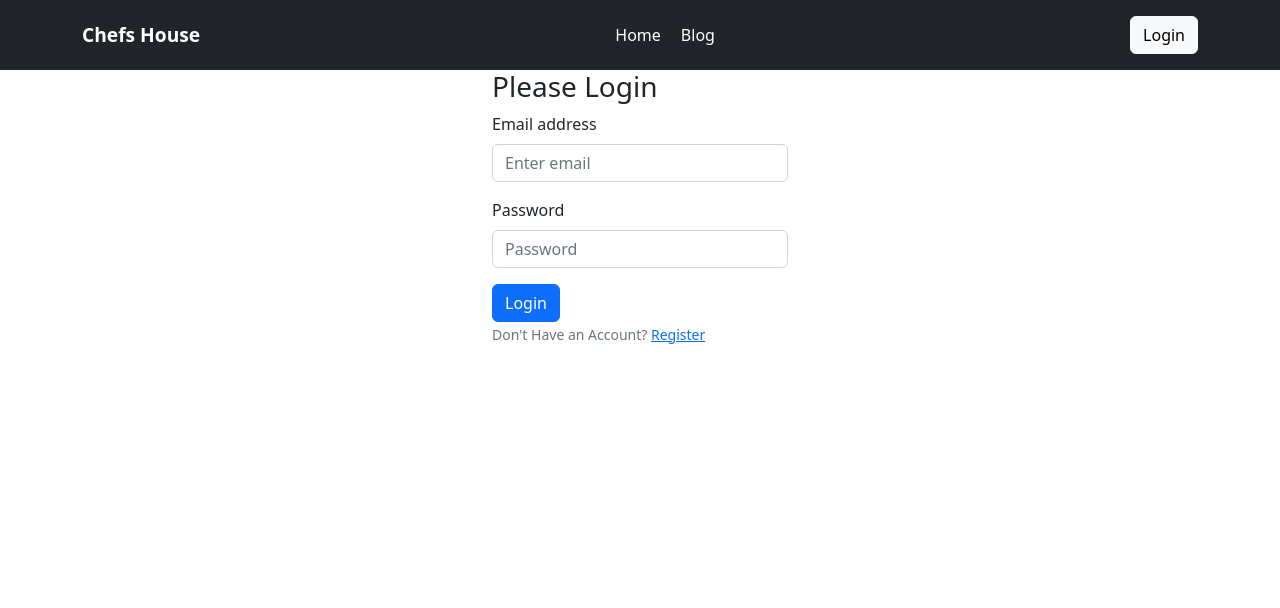
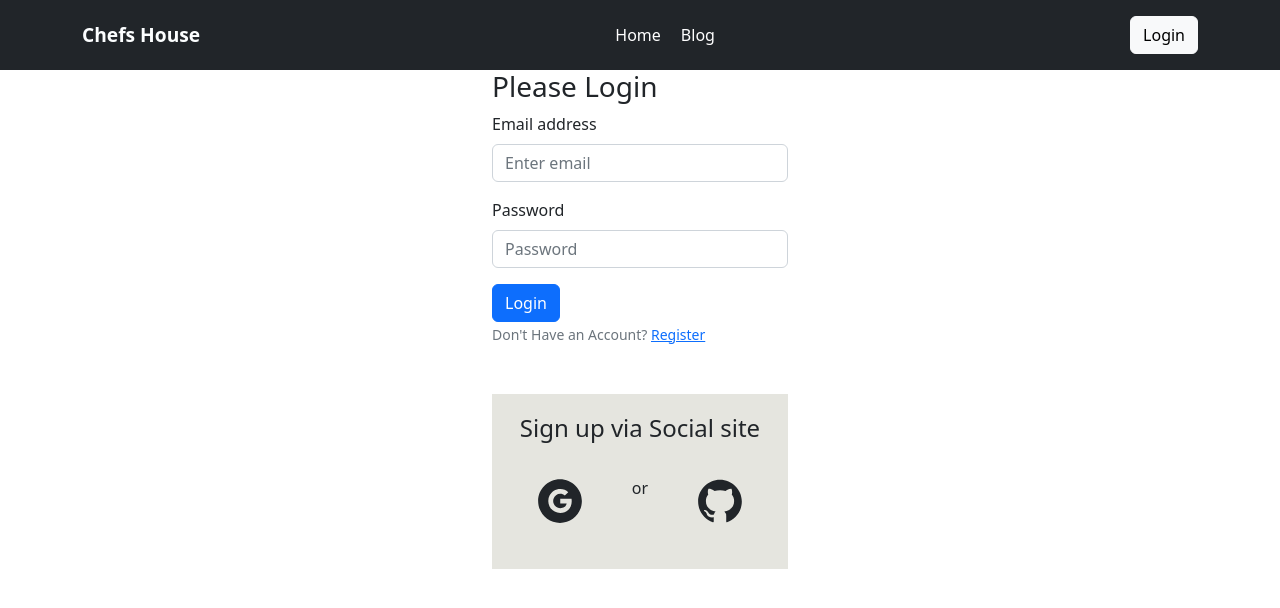
Before and after one commit to rabiulahsan/chefs-house-client, a React (Vite) app: page /login in a window 1280 px wide. Shown: the top 608 px of the page. Built offline with nearby package versions, Linux system fonts and the light colour scheme; no server answers.

Commit message:
github and google button added

```diff
--- a/src/components/Login/Login.jsx
+++ b/src/components/Login/Login.jsx
@@ -4,6 +4,7 @@ import "./Login.css";
 import React, { useContext } from "react";
 import { Link, useLocation, useNavigate } from "react-router-dom";
 import { AuthContext } from "../../provider/AuthProvider";
+import SocialBtn from "../SocialBtn/SocialBtn";
 
 const Login = () => {
   const { signIn } = useContext(AuthContext);
@@ -62,6 +63,11 @@ const Login = () => {
         <Form.Text className="text-success"></Form.Text>
         <Form.Text className="text-danger"></Form.Text>
       </Form>
+
+      {/* log in via social button  */}
+      <div className="social-btn">
+        <SocialBtn></SocialBtn>
+      </div>
     </Container>
   );
 };
--- a/src/components/Register/Register.jsx
+++ b/src/components/Register/Register.jsx
@@ -6,6 +6,7 @@ import React, { useContext, useState } from "react";
 import { Link, Navigate, useNavigate } from "react-router-dom";
 import { AuthContext } from "../../provider/AuthProvider";
 import { getAuth, updateProfile } from "firebase/auth";
+import SocialBtn from "../SocialBtn/SocialBtn";
 
 const Register = () => {
   const { createUser } = useContext(AuthContext);
@@ -25,6 +26,10 @@ const Register = () => {
   const handleRegister = (event) => {
     event.preventDefault();
     const form = event.target;
+
+    if (emailErrorMessage || passwordError) {
+      return;
+    }
 
     createUser(email, password)
       .then((result) => {
@@ -146,6 +151,11 @@ const Register = () => {
           Already Have an Account? <Link to="/login">Login</Link>
         </Form.Text>
       </Form>
+
+      {/* registration via social button  */}
+      <div className="social-btn">
+        <SocialBtn></SocialBtn>
+      </div>
     </Container>
   );
 };
--- /dev/null
+++ b/src/components/SocialBtn/SocialBtn.css
@@ -0,0 +1,8 @@
+span {
+  font-size: 50px;
+  cursor: pointer;
+}
+.social-box {
+  padding: 20px;
+  background-color: rgb(229, 229, 223);
+}
--- /dev/null
+++ b/src/components/SocialBtn/SocialBtn.jsx
@@ -0,0 +1,23 @@
+/* eslint-disable no-unused-vars */
+import { AiFillGithub, AiFillGoogleCircle } from "react-icons/ai";
+import "./SocialBtn.css";
+import React from "react";
+
+const SocialBtn = () => {
+  return (
+    <div className="my-5 social-box">
+      <h4 className="text-center">Sign up via Social site</h4>
+      <div className="d-flex justify-content-around my-3 align-items-center">
+        <span>
+          <AiFillGoogleCircle></AiFillGoogleCircle>
+        </span>
+        <p>or</p>
+        <span>
+          <AiFillGithub></AiFillGithub>
+        </span>
+      </div>
+    </div>
+  );
+};
+
+export default SocialBtn;
```
